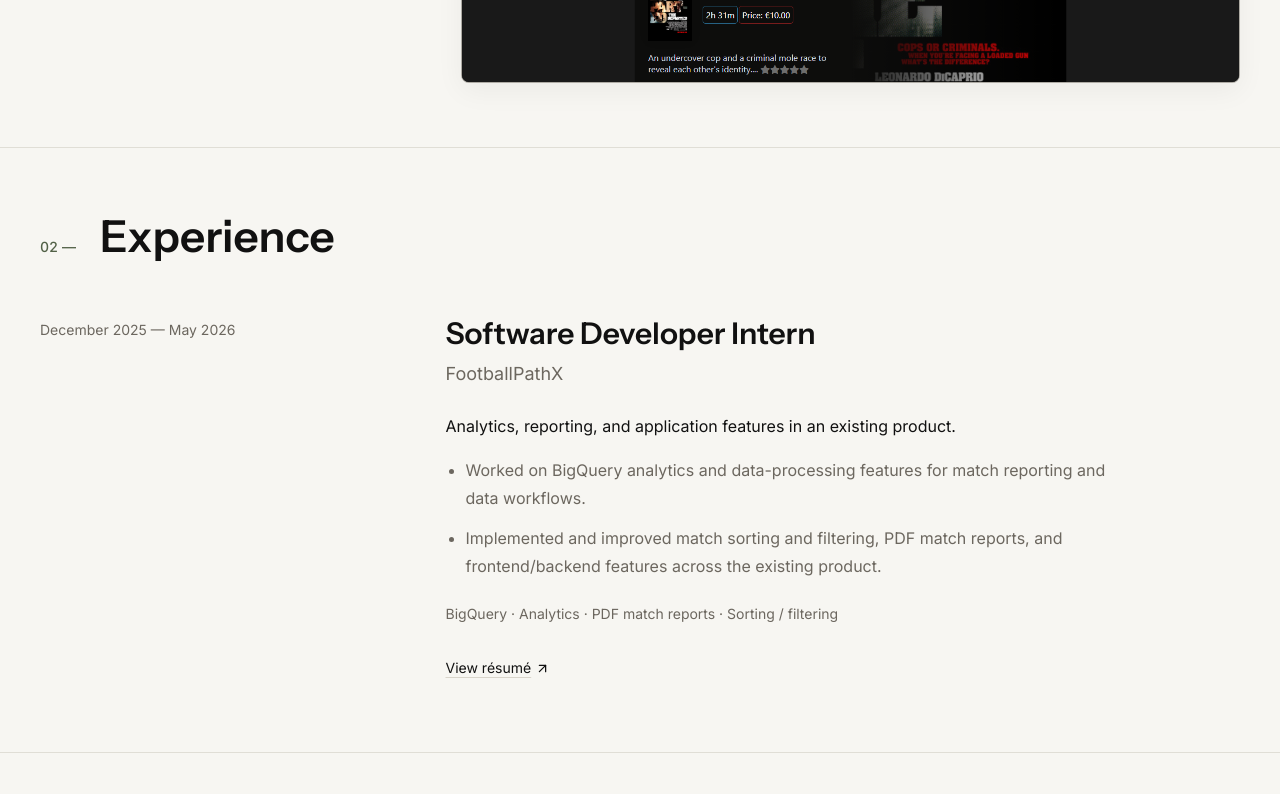
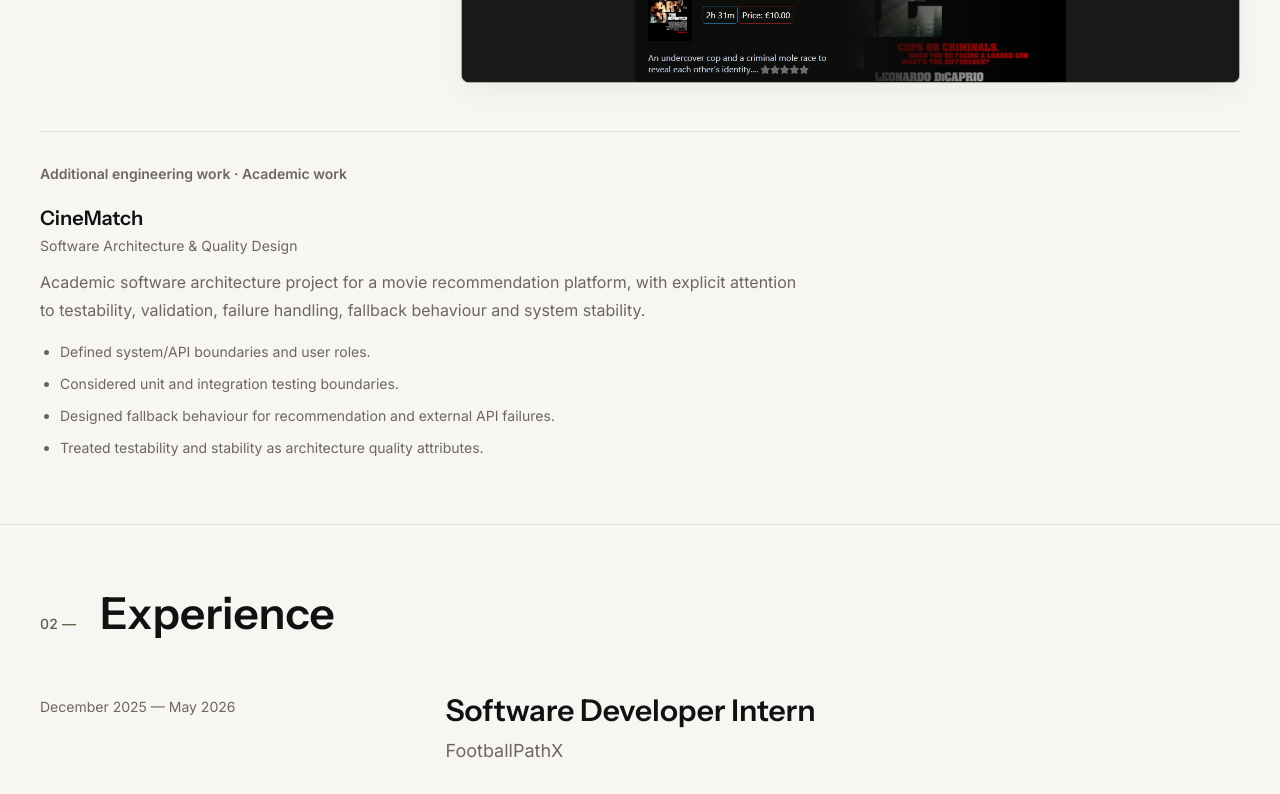
Before and after one commit to almer-hodzic/portfolio, a React (Vite) app: page / in a window 1280 px wide. Shown: the part 1760-2554 px from the top of the page. Built offline with nearby package versions, Linux system fonts and the light colour scheme.

Commit message:
Add QA experience and engineering coursework

```diff
--- a/src/data/profile.ts
+++ b/src/data/profile.ts
@@ -22,4 +22,5 @@ export const technologies = {
   Frontend: ["TypeScript", "React", "Angular", "HTML / CSS"],
   Data: ["Python", "SQL Server", "pandas / NumPy", "scikit-learn"],
   Tools: ["Git / GitHub", "Clean Architecture", "CQRS / MediatR", "Integration testing"],
+  Quality: ["Functional testing", "Defect analysis", "API verification", "Automated tests"],
 };
--- a/src/data/projects.ts
+++ b/src/data/projects.ts
@@ -116,6 +116,7 @@ export const projects: Project[] = [
       "Applied FluentValidation in the request pipeline and Reactive Forms validation in Angular, including asynchronous username availability checks.",
       "Implemented JWT access and refresh tokens, account recovery, two-factor verification, and an admin authorization policy.",
       "Modeled catalog relationships, carts, favourites, and per-user notification state with EF Core and SQL Server; integration tests cover authentication, authorization, checkout, and saved items.",
+      "Automated tests cover authentication/2FA flows, notification isolation, PayPal checkout and authorization rules.",
     ],
     evidence: [
       { value: "4", label: "core backend layers" },
--- a/src/sections/Experience.tsx
+++ b/src/sections/Experience.tsx
@@ -14,12 +14,12 @@ export default function Experience() {
             <div className="min-w-0">
               <h3 className="font-display text-2xl font-semibold sm:text-3xl">Software Developer Intern</h3>
               <p className="mt-2 text-lg text-muted">FootballPathX</p>
-              <p className="mt-6 max-w-2xl leading-7">Analytics, reporting, and application features in an existing product.</p>
+              <p className="mt-6 max-w-2xl leading-7">Worked across frontend, backend, analytics and QA/testing responsibilities in an existing football technology product — implementing features, reproducing and investigating defects, verifying application behaviour across UI, APIs and data layers, and improving search, filtering and reporting workflows.</p>
               <ul className="mt-4 max-w-2xl list-disc space-y-3 pl-5 leading-7 text-muted">
                 <li>Worked on BigQuery analytics and data-processing features for match reporting and data workflows.</li>
                 <li>Implemented and improved match sorting and filtering, PDF match reports, and frontend/backend features across the existing product.</li>
               </ul>
-              <p className="mt-5 text-sm leading-7 text-muted">BigQuery · Analytics · PDF match reports · Sorting / filtering</p>
+              <p className="mt-5 text-sm leading-7 text-muted">BigQuery · Analytics · PDF match reports · Sorting / filtering · QA / Testing · Defect investigation · API / data verification</p>
               {profile.cvUrl && <a href={profile.cvUrl} className="text-link mt-5 inline-flex min-h-10 items-center gap-1 text-sm">View résumé <ArrowUpRight size={15} aria-hidden="true" /></a>}
             </div>
           </div>
--- a/src/sections/SelectedWork.tsx
+++ b/src/sections/SelectedWork.tsx
@@ -35,6 +35,20 @@ export default function SelectedWork() {
             </article>
           ))}
         </div>
+        <Reveal className="mt-10 border-t border-line/70 pt-8 sm:mt-12">
+          <aside aria-labelledby="additional-work-title" className="max-w-3xl">
+            <h3 id="additional-work-title" className="text-sm font-semibold text-muted">Additional engineering work · Academic work</h3>
+            <h4 className="mt-5 font-display text-xl font-semibold">CineMatch</h4>
+            <p className="mt-1 text-sm text-muted">Software Architecture &amp; Quality Design</p>
+            <p className="mt-3 leading-7 text-muted">Academic software architecture project for a movie recommendation platform, with explicit attention to testability, validation, failure handling, fallback behaviour and system stability.</p>
+            <ul className="mt-4 list-disc space-y-2 pl-5 text-sm leading-6 text-muted">
+              <li>Defined system/API boundaries and user roles.</li>
+              <li>Considered unit and integration testing boundaries.</li>
+              <li>Designed fallback behaviour for recommendation and external API failures.</li>
+              <li>Treated testability and stability as architecture quality attributes.</li>
+            </ul>
+          </aside>
+        </Reveal>
       </div>
     </section>
   );
```
